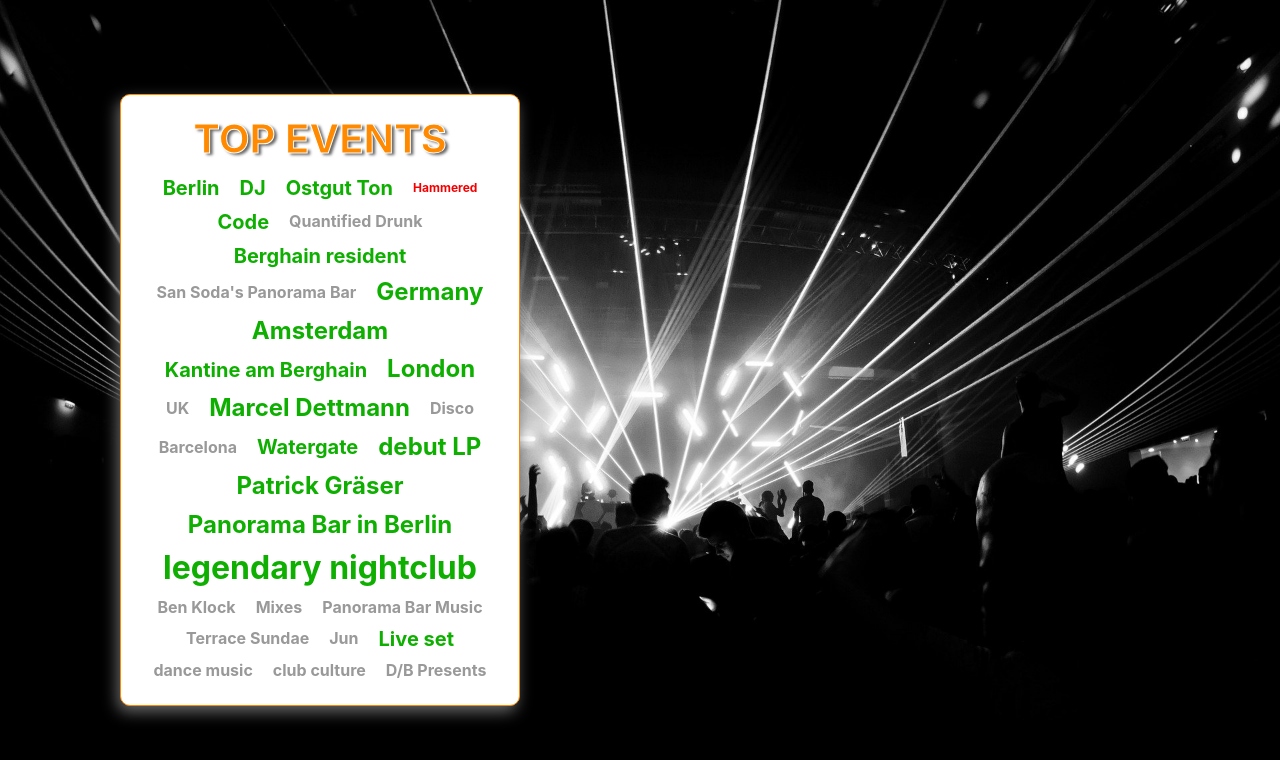
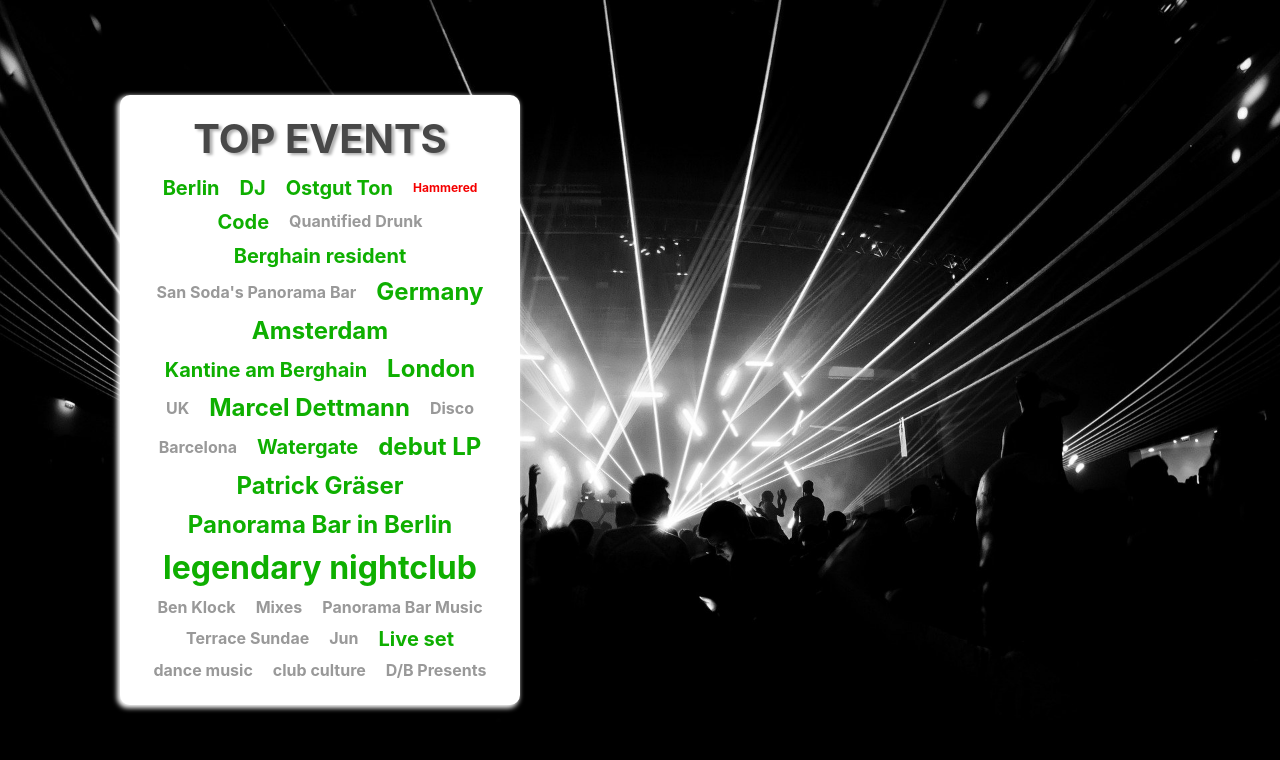
Before and after one commit to jdelight/my_top_topics, a React (Create React App) app in the folder my-top-topics-app/: page / in a window 1280 px wide. Shown: the top 760 px of the page. Built offline with nearby package versions, Linux system fonts and the light colour scheme.

Commit message:
MTT-1 Update colour scheme

```diff
--- a/my-top-topics-app/src/components/info/Info.scss
+++ b/my-top-topics-app/src/components/info/Info.scss
@@ -2,16 +2,14 @@
     height: auto;
     width: 25rem;
     background: $white;
-    border: 1px solid $orange;
     border-radius: 10px;
-    box-shadow: -3px 6px 15px 0px $shadow;
+    box-shadow: -2px 2px 5px 1px white;
     padding: 20px;
 
     h1 {
         width: 100%;
         text-align: center;
-        color: $orange;
-        -webkit-text-stroke: 1px $white;
+        color: $offBlack;
         text-shadow: 3px 2px 3px $shadow;
         font-weight: bold;
     }
--- a/my-top-topics-app/src/components/topics/Topics.scss
+++ b/my-top-topics-app/src/components/topics/Topics.scss
@@ -2,16 +2,17 @@
     height: auto;
     width: 25rem;
     background: $white;
-    border: 1px solid $orange;
+    //border: 2px solid grey;
     border-radius: 10px;
-    box-shadow: -3px 6px 15px 0px $shadow;
+    box-shadow: -2px 2px 5px 1px white;
     padding: 20px;
 
     h1 {
         width: 100%;
         text-align: center;
-        color: $orange;
-        -webkit-text-stroke: 1px $white;
+        color: $offBlack;
+        //-webkit-text-stroke: 2px white;
+        //text-shadow: -1px 0 black, 0 1px black, 1px 0 black, 0 -1px black;
         text-shadow: 3px 2px 3px $shadow;
         font-weight: bold;
     }
--- a/my-top-topics-app/src/containers/index.scss
+++ b/my-top-topics-app/src/containers/index.scss
@@ -1,6 +1,6 @@
 div.background {
     display: flex;
-    height: 100vh;
+    min-height: 100vh;
     width: 100vw;
     background: url('../assets/images/nc.jpg') no-repeat center center;
     background-size: cover;
@@ -25,3 +25,13 @@
         }
     }
 }
+
+@include media-breakpoint-only(xs) {
+
+    div.background {
+
+        div.col-12:nth-child(2) {
+            justify-content: center !important;
+        }
+    }
+}
--- a/my-top-topics-app/src/scss/variables.scss
+++ b/my-top-topics-app/src/scss/variables.scss
@@ -1,7 +1,7 @@
-$orange: #FF8A00;
+$offBlack: #484848;
 $white: #fff;
 $green: #0EAF00;
 $red: #F50000;
 $grey: #999999;
-$shadow: #676767;
+$shadow: #B1B1B1;
 $lightShadow: lightgray;
```
